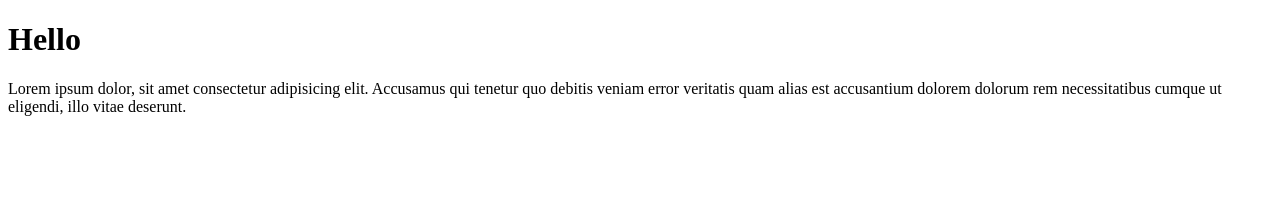
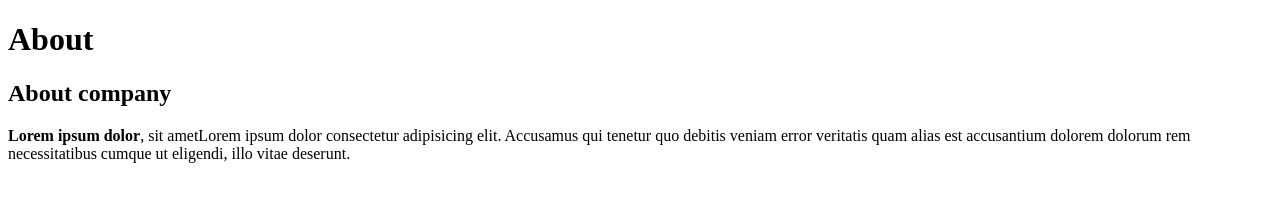
Before and after one commit to Danulenko21/git2les, a plain HTML site: page index.html in a window 1280 px wide. Drawn offline with Linux system fonts and the light colour scheme.

Commit message:
change index on about

```diff
--- a/index.html
+++ b/index.html
@@ -7,7 +7,8 @@
     <title>Document</title>
 </head>
 <body>
-    <h1>Hello</h1>
-    <p>Lorem ipsum dolor, sit amet consectetur adipisicing elit. Accusamus qui tenetur quo debitis veniam error veritatis quam alias est accusantium dolorem dolorum rem necessitatibus cumque ut eligendi, illo vitae deserunt.</p>
+    <h1>About</h1>
+    <h2>About company</h2>
+    <p><b>Lorem ipsum dolor</b>, sit ametLorem ipsum dolor consectetur adipisicing elit. Accusamus qui tenetur quo debitis veniam error veritatis quam alias est accusantium dolorem dolorum rem necessitatibus cumque ut eligendi, illo vitae deserunt.</p>
 </body>
 </html>
```
